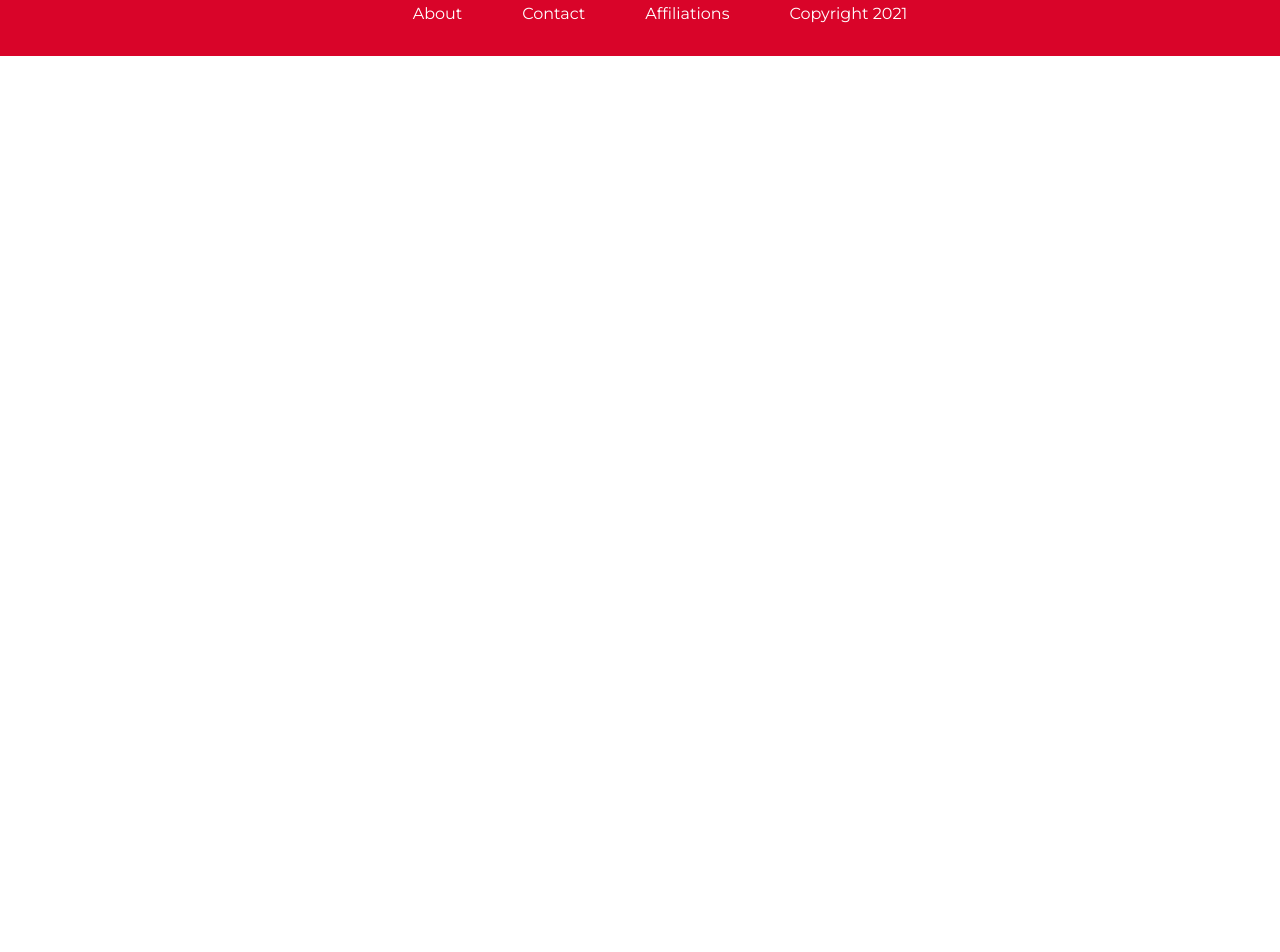
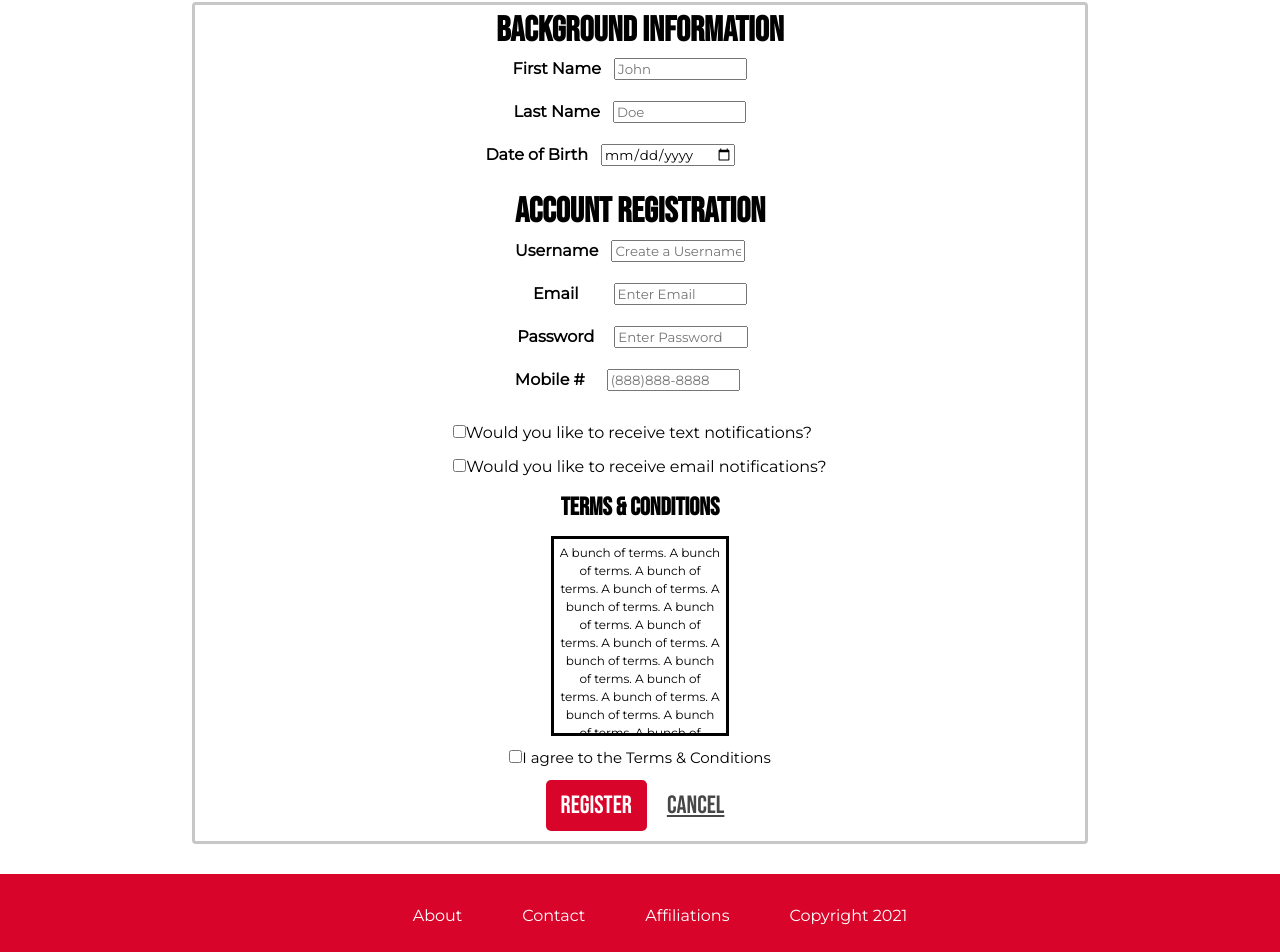
Before and after one commit to jasmineennabe/WSP_Exercise_App, a Vue app in the folder client/: page /signup in a window 1280 px wide. Shown: the part 213-1165 px from the top of the page. Before the commit the page ends 800 px from the top, so only its background shows below. Built offline with nearby package versions, Linux system fonts and the light colour scheme.

Commit message:
new views

```diff
--- a/client/src/router/index.js
+++ b/client/src/router/index.js
@@ -5,19 +5,9 @@ import Home from '../views/Home.vue'
 Vue.use(VueRouter)
 
 const routes = [
-  {
-    path: '/',
-    name: 'Home',
-    component: Home
-  },
-  {
-    path: '/about',
-    name: 'About',
-    // route level code-splitting
-    // this generates a separate chunk (about.[hash].js) for this route
-    // which is lazy-loaded when the route is visited.
-    component: () => import(/* webpackChunkName: "about" */ '../views/About.vue')
-  }
+  { path: '/', name: 'Home', component: Home },
+  { path: '/about', name: 'About', component: () => import(/* webpackChunkName: "about" */ '../views/About.vue')},
+  { path: '/signup', name: 'Sign Up', component: () => import(/* webpackChunkName: "about" */ '../views/Signup.vue')}
 ]
 
 const router = new VueRouter({
--- a/client/src/views/Discover.vue
+++ /dev/null
@@ -1,5 +0,0 @@
-<template>
-  <div class="about">
-    <h1>This is an about page</h1>
-  </div>
-</template>
--- /dev/null
+++ b/client/src/views/Signup.vue
@@ -0,0 +1,98 @@
+<template>
+  <div class="signup">
+    <h1>Background Information</h1>
+
+        <label class="first" for="firstName"><b>First Name</b></label>
+        <input class="firstName" type="text" placeholder="John" name="firstName" required>
+        <br>
+        <label class="last" for="lastName"><b>Last Name</b></label>
+        <input class="lastName" type="text" placeholder="Doe" name="lastName" required>
+        <br>
+        <label class="bday" for="birthday"><b>Date of Birth</b></label>
+        <input class="birthday" type="date" placeholder="01/02/1993" name="birthday" required>
+
+
+    <h1 class="register">Account Registration</h1>
+
+    <label class="usr" for="username"><b>Username</b></label>
+    <input class="username" type="text" placeholder="Create a Username" name="username" required>
+    <br>
+    <label for="email"><b>Email</b></label>
+    <input class="email" type="text" placeholder="Enter Email" name="email" required>
+    <br>
+    <label class="pswlabel" for="psw"><b>Password</b></label>
+    <input class="password" type="password" placeholder="Enter Password" name="psw" required>
+    <br>
+    <label class="mobile" for="phone"><b>Mobile #</b></label>
+    <input class="phone" type="tel" placeholder="(888)888-8888" name="phone">
+    <br>
+
+    <div class="checkbox-question1">
+    <input type="checkbox" name="question1">
+    <label for="question1">Would you like to receive text notifications?</label>
+    <br>
+    </div>
+    <div class="checkbox-question2">
+    <input type="checkbox" name="question2">
+    <label for="question2">Would you like to receive email notifications?</label>
+    </div>
+
+    <div class="terms-heading">
+    <h4>Terms & Conditions</h4>
+    </div>
+
+    <div class="terms-container">
+    <h5>A bunch of terms. A bunch of terms. A bunch of terms. A bunch of terms. A bunch of terms. A bunch of terms. A bunch of terms. A bunch of terms. A bunch of terms. A bunch of terms. A bunch of terms. A bunch of terms. A bunch of terms. A bunch of terms. A bunch of terms. A bunch of terms. A bunch of terms. A bunch of terms. A bunch of terms. A bunch of terms. A bunch of terms. A bunch of terms. A bunch of terms. A bunch of terms. A bunch of terms. A bunch of terms. A bunch of terms. A bunch of terms. A bunch of terms. </h5>
+    </div>
+
+    <input type="checkbox" name="terms" required>
+    <label class ="terms-agreement" for="terms">I agree to the Terms & Conditions</label>
+
+    <br>
+    <button type="submit" class="registerbtn" onclick="closeSignUp()">Register</button>
+
+    <router-link tag="button" class="cancel" to="/">Cancel</router-link>
+  </div>
+</template>
+
+<script>
+export default {
+
+}
+</script>
+
+<style>
+.signup {
+    text-align: center;
+    margin: 30px auto;
+    font-family: 'Montserrat', sans-serif;
+    border: solid;
+    border-color: rgba(71, 71, 71, .3);
+    border-radius: 4px;
+    width: 70%;
+}
+.signup h1 {
+    font-size: 35px;
+}
+.terms-container {
+    width: 20%;
+}
+
+.registerbtn {
+    background-color: #d90429ff;
+    border: none;
+    font-family: 'Bebas Neue', sans-serif;
+    font-size: 25px;
+    margin: 10px 5px;
+    cursor: pointer;
+}
+.cancel {
+    border: none;
+    font-family: 'Bebas Neue', sans-serif;
+    font-size: 25px;
+    margin: 10px 5px;
+    cursor: pointer;
+}
+
+
+</style>
```
